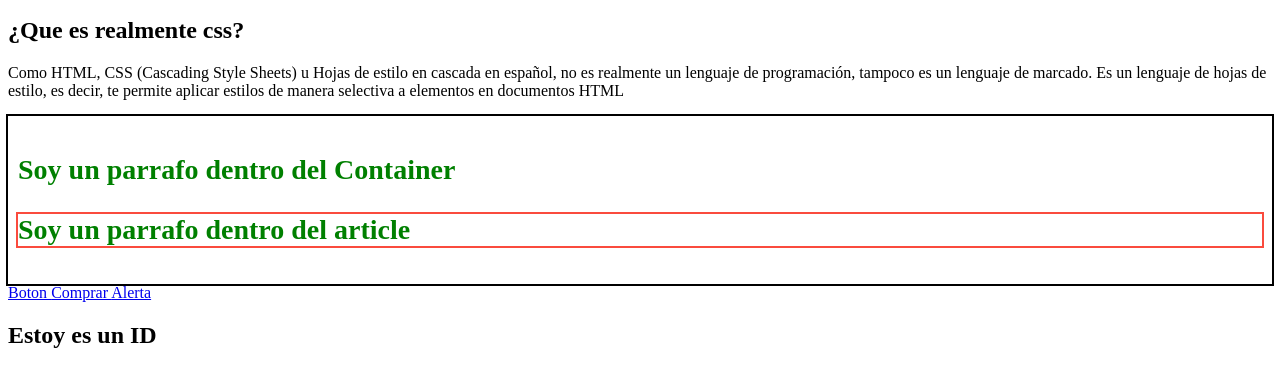
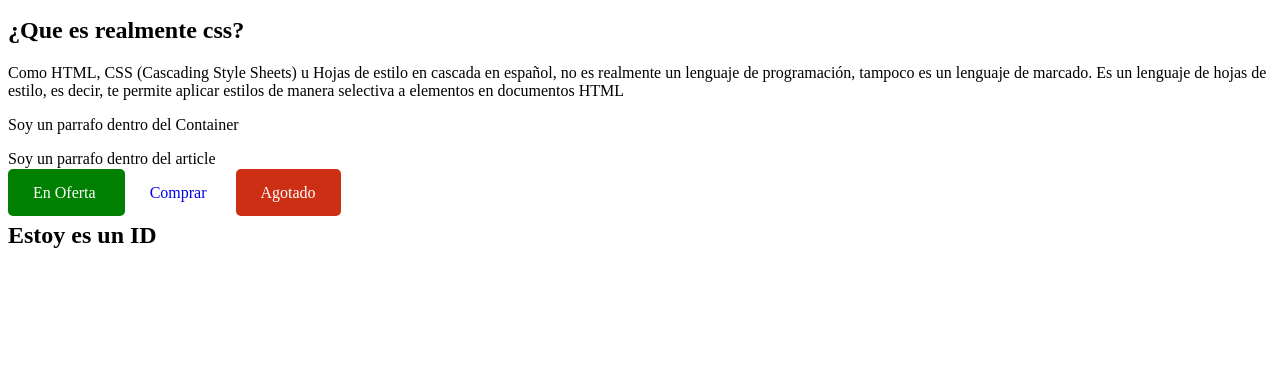
Before and after one commit to KingLuis14/Modulo02-css, a plain HTML site: page index.html in a window 1280 px wide. Shown: the part 119-506 px from the top of the page. Drawn offline with Linux system fonts and the light colour scheme.

Commit message:
Selector de atributo

```diff
--- a/index.html
+++ b/index.html
@@ -4,7 +4,7 @@
     <meta charset="UTF-8">
     <meta name="viewport" content="width=device-width, initial-scale=1.0">
     <title>Selector de etiqueta</title>
-    <link rel="stylesheet" href="./selectores-css/selector-descendiente.css">
+    <link rel="stylesheet" href="./selectores-css/selector-atributo.css">
 </head>
 <body>
     <h1 id="titulo">Estoy es un ID</h1>
@@ -21,22 +21,24 @@
         href="https://developer.mozilla.org/es/docs/Learn/Getting_started_with_the_web/CSS_basics"
         target="_blank"
         class="boton"
+        data-oferta
         >
-        Boton
+        En Oferta
     </a>
     <a
         href="https://developer.mozilla.org/es/docs/Learn/Getting_started_with_the_web/CSS_basics"
         target="_blank"
-        class="boton comprar"
+        class="boton"
         >
         Comprar
     </a>
     <a
         href="https://developer.mozilla.org/es/docs/Learn/Getting_started_with_the_web/CSS_basics"
         target="_blank"
-        class="boton alerta"
+        class="boton"
+        data-oferta="agotado"
         >
-        Alerta
+        Agotado
     </a>
     <h2 id="titulo">Estoy es un ID</h2>
 </body>
--- /dev/null
+++ b/selectores-css/selector-atributo.css
@@ -0,0 +1,18 @@
+.boton{
+
+    padding: 15px 25px;
+    border-radius: 5px;
+    text-decoration: none;
+}
+
+
+.boton[data-oferta]{
+    background-color: green;
+    color: white;
+
+}
+
+.boton[data-oferta="agotado"]{
+    background-color: rgb(204, 47, 19);
+    color: white;
+}
```
